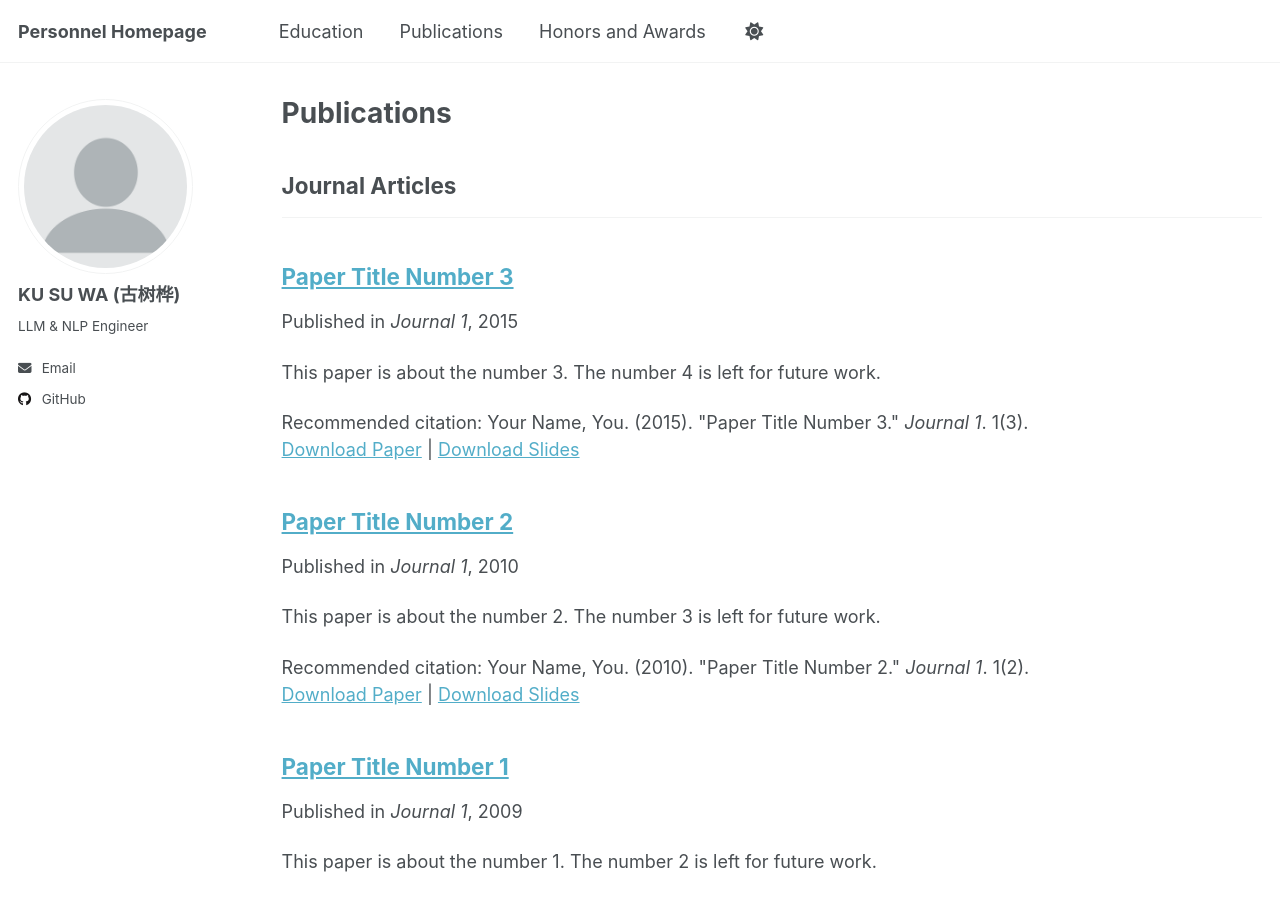
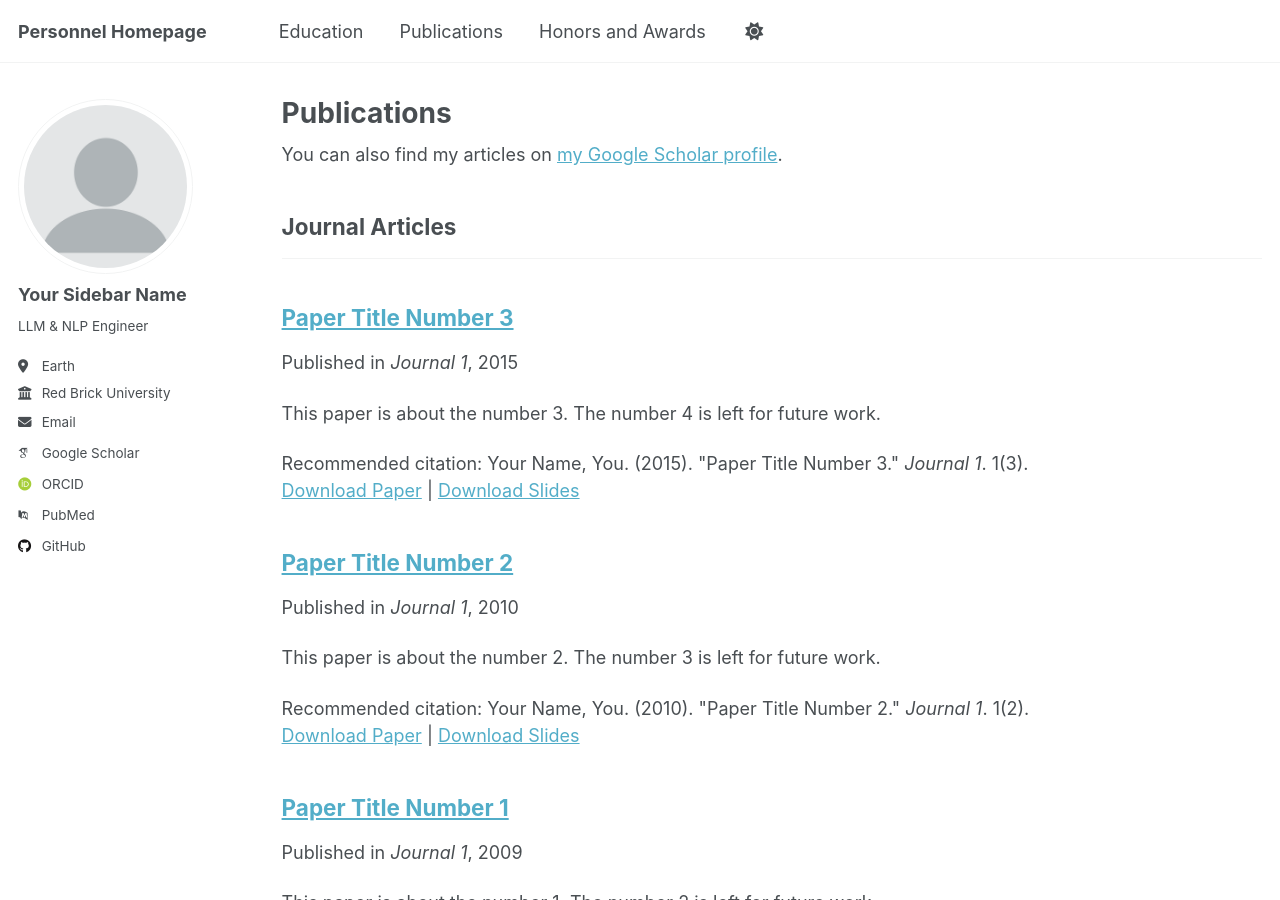
Before and after one commit to Ruka2/kutree, a Jekyll site: the page built from _pages/publications.html, in a window 1280 px wide and 900 px high. Built offline with Jekyll 4.4.1, drawn with Linux system fonts in a browser that asks for light colours; some web fonts are replaced; a script that is not in the unit is left out.

Commit message:
no message

```diff
--- a/_config.yml
+++ b/_config.yml
@@ -23,23 +23,23 @@ repository               : "academicpages/academicpages.github.io"
 author:
   # Biographic information
   avatar           : "profile.png"
-  name             : "KU SU WA (古树桦)"
+  name             : "Your Sidebar Name"
   pronouns         : # example: "she/her"
   bio              : "LLM & NLP Engineer"
-  location         : #
-  employer         : #
+  location         : "Earth"
+  employer         : "Red Brick University"
   uri              : # URL
   email            : "sku.contact.2024@gmail.com"
 
   # Academic websites
   academia         : # URL
   arxiv            : # URL - Update with the correct link to your profile
-  googlescholar    : # URL
+  googlescholar    : "https://scholar.google.com/citations?user=PS_CX0AAAAAJ"
   inspire-hep      : # URL
   impactstory      : # URL
-  orcid            : # URL
+  orcid            : "http://orcid.org/yourorcidurl"
   semantic         : # URL
-  pubmed           : # URL
+  pubmed           : "https://www.ncbi.nlm.nih.gov/pubmed/?term=john+snow"
   researchgate     : # URL
   scopus           : # URL
 
@@ -47,7 +47,7 @@ author:
   bitbucket        : # Username - Update with your username on the site
   codepen          : # Username
   dribbble         : # Username
-  github           : "https://github.com/Ruka2"
+  github           : "ruka2"
   kaggle           : # Username
   stackoverflow    : # User number or user number and name (i.e., use "1" or "1/jeff-atwood")
 
```
